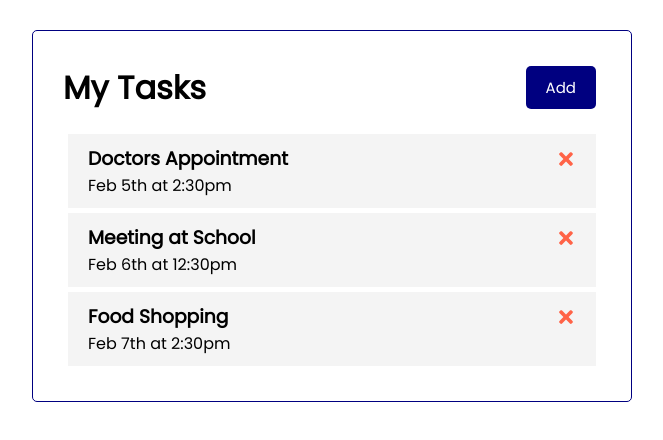
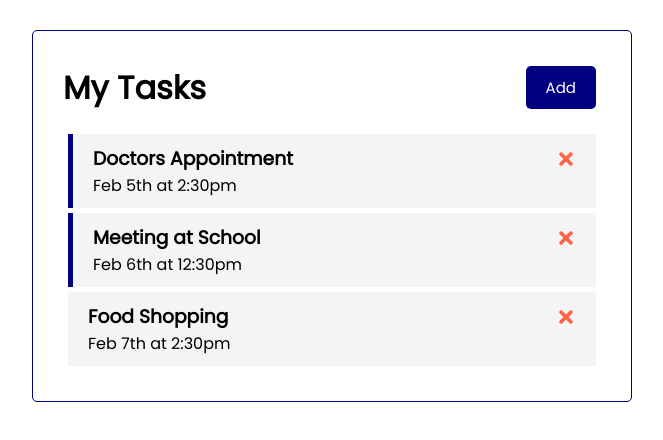
Before and after one commit to hossam-khalaf/taskList, a React (Create React App) app: page / in a window 1280 px wide. Shown: the top 440 px of the page, without its empty margins (308-971 px from the left). Built offline with nearby package versions, Linux system fonts and the light colour scheme.

Commit message:
toggle reminder class!

```diff
--- a/src/App.js
+++ b/src/App.js
@@ -30,11 +30,20 @@
 		setTasks(tasks.filter((task) => task.id !== id))
 	}
 
+	// Toggle reminder
+	const toggleReminder = (id) => {
+		setTasks(
+			tasks.map((task) =>
+				task.id === id ? { ...task, reminder: !task.reminder } : task
+			)
+		)
+	}
+
 	return (
 		<div className='container'>
 			<Header />
 			{tasks.length > 0 ? (
-				<Tasks tasks={tasks} onDelete={deleteTask} />
+				<Tasks tasks={tasks} onDelete={deleteTask} onToggle={toggleReminder} />
 			) : (
 				'No Tasks To  show'
 			)}
--- a/src/components/Task.js
+++ b/src/components/Task.js
@@ -1,8 +1,10 @@
 import { FaTimes } from 'react-icons/fa'
 
-const Task = ({ task, onDelete }) => {
+const Task = ({ task, onDelete, onToggle }) => {
 	return (
-		<div className='task'>
+		<div
+			className={`task ${task.reminder ? 'reminder' : ''}`}
+			onDoubleClick={() => onToggle(task.id)}>
 			<h3>
 				{task.text}{' '}
 				<FaTimes
--- a/src/components/Tasks.js
+++ b/src/components/Tasks.js
@@ -1,10 +1,15 @@
 import Task from './Task'
 
-const Tasks = ({ tasks, onDelete }) => {
+const Tasks = ({ tasks, onDelete, onToggle }) => {
 	return (
 		<>
 			{tasks.map((task) => (
-				<Task key={task.id} task={task} onDelete={onDelete} />
+				<Task
+					key={task.id}
+					task={task}
+					onDelete={onDelete}
+					onToggle={onToggle}
+				/>
 			))}
 		</>
 	)
--- a/src/index.css
+++ b/src/index.css
@@ -62,7 +62,7 @@
 }
 
 .task.reminder {
-	border-left: 5px solid green;
+	border-left: 5px solid navy;
 }
 
 .task h3 {
```
Also changed, not shown: 1 other file (tests, documents, lock files or other folders).
